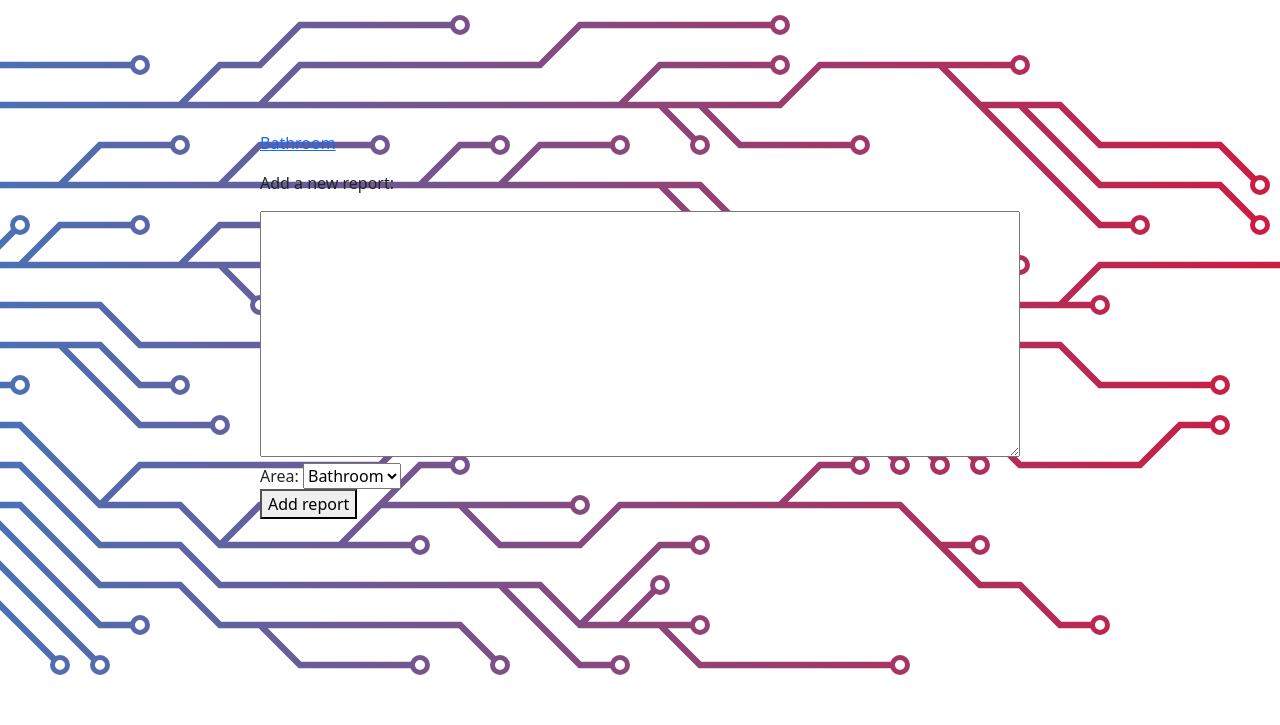
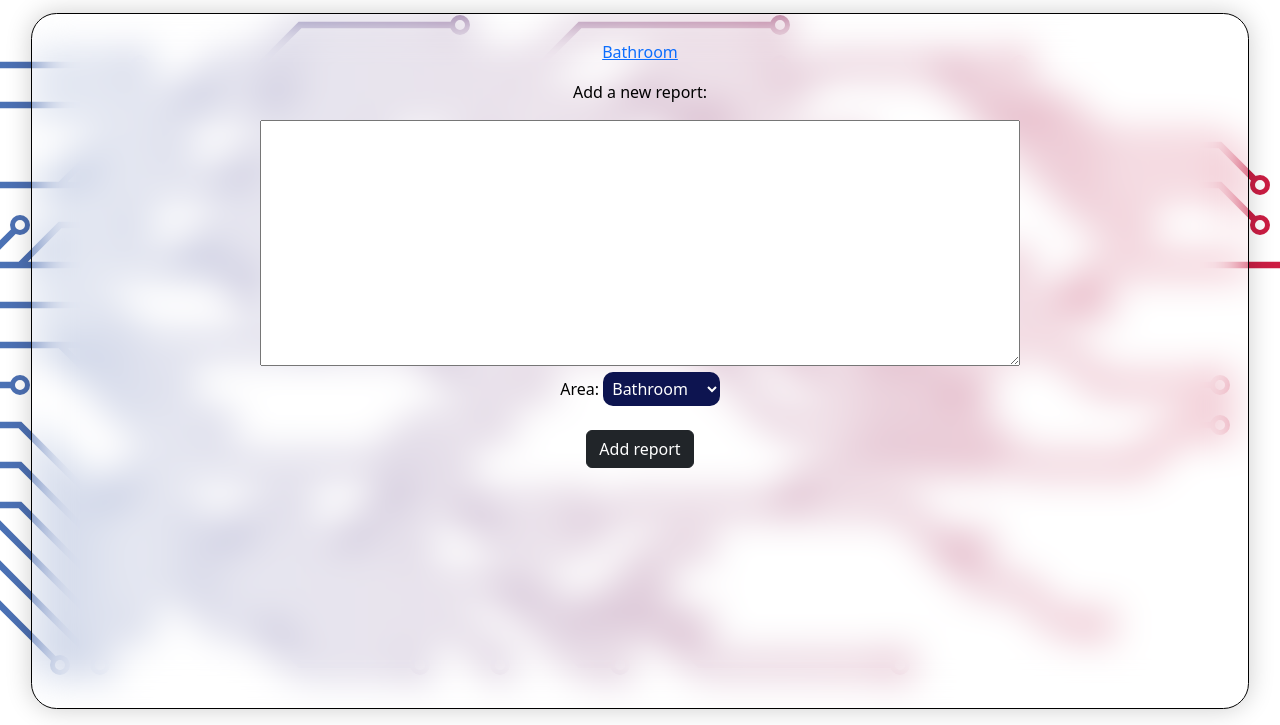
Before and after one commit to Scorchify/Better-Buildings, a Django app: page /new_report/1/ in a window 1280 px wide. Shown: the part 75-800 px from the top of the page. Run offline with Django 5.2, Linux system fonts and the light colour scheme; a user stored in the database is signed in; data comes from the database, SQL or seed files in the repository; both versions use the stored data as it was after the commit; some libraries are stand-ins or nearby versions.

Commit message:
some styling done, but I need to go to sleep so I'll finish rest of it tmrw.

```diff
--- a/accounts/templates/accounts/profile.html
+++ b/accounts/templates/accounts/profile.html
@@ -1,7 +1,7 @@
 {% extends 'better_buildings/base.html' %}
 
 {% block content %}
-
+<div class="box">
   <h3>Hello {{ username }}!</h3>
 
   <p>Active reports:</p>
@@ -21,5 +21,5 @@
       <p>Looks like you don't have any active reports!</p>
     {% endfor %}
   </ul>
-
+</div>
 {% endblock content %}
--- a/better_buildings/forms.py
+++ b/better_buildings/forms.py
@@ -3,12 +3,20 @@ from django import forms
 from .models import Area, Report
 
 class AreaForm(forms.ModelForm):
+    class Media:
+        css = {
+            "all": ["css/input.css"]
+        }
     class Meta:
         model = Area
         fields = ['text']
         labels = {'text': ''}
 
 class ReportForm(forms.ModelForm):
+    class Media:
+        css = {
+            "all": ["css/input.css"]
+        }
     area = forms.ModelChoiceField(Area.objects.all())
 
     class Meta:
--- a/better_buildings/static/css/base.css
+++ b/better_buildings/static/css/base.css
@@ -28,6 +28,31 @@
     margin: 0 auto; /* Center the wrapper */
   }
 
+  .box {
+    width: 100vw;
+    height: calc(100vh - 13vh);
+    background: transparent;
+    border: 0.1vw solid rgba(0, 0, 0, 1); /* Black border color */
+    backdrop-filter: blur(20px);
+    box-shadow: 0 0 2vw rgba(0, 0, 0, 0.2);
+    color: #000000;
+    border-radius: 2vw;
+    padding: 2vw;
+    text-align: center;
+    margin: 11vh -4vw 2vh; /* Margin of 11vh on top, 2vh on bottom, -4vw on sides */
+    overflow-y: auto;
+    box-sizing: border-box; /* Ensure padding and border are included in the width/height */
+  }
+
+  /* Media query for mobile view */
+  @media (max-width: 600px) {
+    .box {
+      margin: 11vh 0vw 2vh; /* Margin of 11vh on top, 2vh on bottom, 0vw on sides */
+    }
+  }
+
+
+
 .navbar {
   padding-top: .9rem;
   padding-bottom: .9rem;
--- /dev/null
+++ b/better_buildings/static/css/input.css
@@ -0,0 +1,51 @@
+.box .form-container .input-box {
+    width: 100%;
+    min-height: 50px;
+    background: transparent;
+    border: none;
+    outline: none;
+    border: 2px solid rgba(255, 255, 255, .2);
+    border-radius: 10px;
+    font-size: 16px;
+    color: #fff;
+    padding: 10px 20px;
+    resize: none;
+    overflow: hidden;
+}
+
+.box .form-container .input-box:focus {
+    border-width: 4.5px;
+    border-color: white;
+    box-shadow: 0 0 5px rgba(0, 0, 0, 0.5);
+}
+
+.box .form-container .input-box::placeholder {
+    color: white;
+}
+
+/* Styles for the select dropdown */
+.box .form-container select {
+    background-color: #0d1450;
+    color: white;
+    border: none;
+    border-radius: 10px;
+    padding: 5px;
+    width: 10%;
+    cursor: pointer;
+}
+
+.box .form-container select:focus {
+    outline: none;
+    box-shadow: 0 0 5px rgba(0, 0, 0, 0.5);
+}
+
+.box .form-container select option {
+    background-color: #182285;
+    color: white;
+    transition: background-color 0.3s ease;
+}
+
+.box .form-container select option:hover {
+    background-color: black;
+    color: white;
+}
--- a/better_buildings/templates/better_buildings/area.html
+++ b/better_buildings/templates/better_buildings/area.html
@@ -1,7 +1,7 @@
 {% extends 'better_buildings/base.html' %}
 
 {% block content %}
-<div class="wrapper2">
+<div class="box">
   <p>Issue Area: {{ area.text }}</p>
 
   <p>
--- a/better_buildings/templates/better_buildings/edit_report.html
+++ b/better_buildings/templates/better_buildings/edit_report.html
@@ -1,7 +1,7 @@
 {% extends "better_buildings/base.html" %}
 
 {% block content %}
-<div class="wrapper2">
+<div class="box">
   <p>Issue area: <a href="{% url 'better_buildings:area' area.id %}">{{ area }}</a></p>
 
   <p>Edit report:</p>
--- a/better_buildings/templates/better_buildings/new_report.html
+++ b/better_buildings/templates/better_buildings/new_report.html
@@ -1,14 +1,19 @@
-{% extends "better_buildings/base.html" %}
+{% extends 'better_buildings/base.html' %}
 
 {% block content %}
-<div class="wrapper2">
+<div class="box">
   <p><a href="{% url 'better_buildings:area' area.id %}">{{ area }}</a></p>
 
   <p>Add a new report:</p>
-  <form action="{% url 'better_buildings:new_report' area.id %}" method='post'>
-    {% csrf_token %}
-    {{ form.as_div }}
-    <button name='submit'>Add report</button>
-  </form>
+  <div class="form-container">
+    <form action="{% url 'better_buildings:new_report' area.id %}" method="post">
+      {% csrf_token %}
+      {{ form.media }}
+      {{ form.as_div }}
+      <br>
+      <button type="submit" class="btn btn-dark">Add report</button>
+    </form>
+  </div>
 </div>
+
 {% endblock content %}
--- a/better_buildings/templates/better_buildings/no_permission.html
+++ b/better_buildings/templates/better_buildings/no_permission.html
@@ -3,7 +3,7 @@
 {% load static %}
 
 {% block content %}
-<div class="wrapper2">
+<div class="box">
   <p class="fw-bold">Sorry, you don't have permission to access this page!</p>
 
   <!-- Display the image -->
```
Also changed, not shown: other parts of better_buildings/static/css/base.css (+41 -0 lines), accounts/templates/registration/login.html (+5 -2 lines), db.sqlite3.
